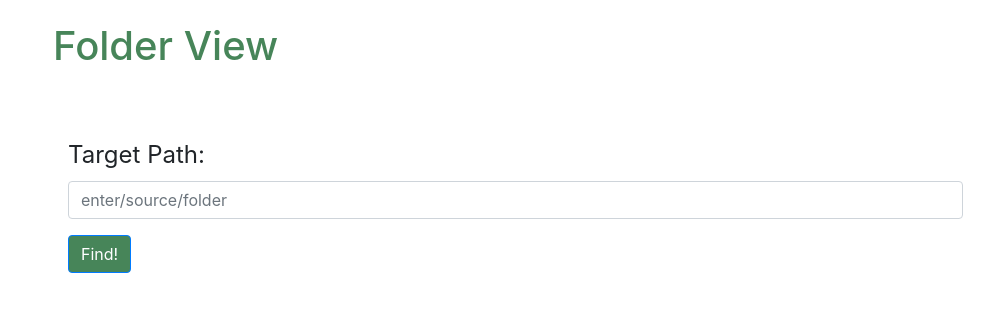
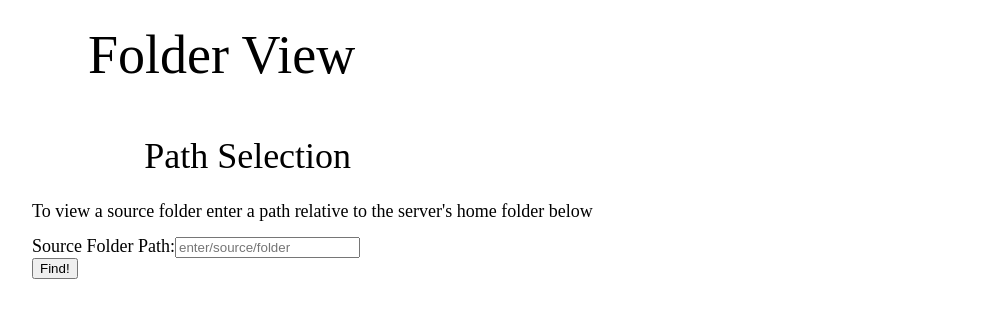
Before and after one commit to M-delRio/Directory-Explorer-Dashboard, a React (Create React App) app: page / in a window 1280 px wide. Shown: the top 318 px of the page, without its empty margins (32-1026 px from the left). Built offline with nearby package versions, Linux system fonts and the light colour scheme.

Commit message:
refactor CSS to plain html/css (no boostrap), finishing uplayout

```diff
--- a/public/index.html
+++ b/public/index.html
@@ -8,8 +8,8 @@
   <meta name="theme-color" content="#000000" />
   <meta name="description" content="Folder View Dashboard" />
   <!-- Bootstrap CDN -->
-  <link rel="stylesheet" href="https://stackpath.bootstrapcdn.com/bootstrap/4.4.1/css/bootstrap.min.css"
-    integrity="sha384-Vkoo8x4CGsO3+Hhxv8T/Q5PaXtkKtu6ug5TOeNV6gBiFeWPGFN9MuhOf23Q9Ifjh" crossorigin="anonymous" />
+  <!-- <link rel="stylesheet" href="https://stackpath.bootstrapcdn.com/bootstrap/4.4.1/css/bootstrap.min.css"
+    integrity="sha384-Vkoo8x4CGsO3+Hhxv8T/Q5PaXtkKtu6ug5TOeNV6gBiFeWPGFN9MuhOf23Q9Ifjh" crossorigin="anonymous" /> -->
   <!--
       manifest.json provides metadata used when your web app is installed on a
       user's mobile device or desktop. See https://developers.google.com/web/fundamentals/web-app-manifest/
--- a/src/components/dashboard/FileButton.jsx
+++ b/src/components/dashboard/FileButton.jsx
@@ -4,7 +4,7 @@
 
   return (
     <button
-      className="row expand-list-button"
+      className=""
       onClick={handleExpand}
     >
       {isExpanded ? "click to collapse file view" :
--- a/src/components/dashboard/FileList.jsx
+++ b/src/components/dashboard/FileList.jsx
@@ -3,7 +3,7 @@
 
 const FileList = ({ files }) => {
   return (
-    <table className="table table-hover">
+    <table id="files_table">
       <caption></caption>
       <tbody>
         <tr>
--- a/src/components/dashboard/FolderDataContainer.jsx
+++ b/src/components/dashboard/FolderDataContainer.jsx
@@ -19,10 +19,10 @@
   };
 
   return (
-    <div>
+    <section class="folder_data">
       {fileCount !== undefined &&
         <>
-          <h2 className="col-md-2" >Results</h2>
+          <h2>Results</h2>
           <section id="results-metadata-container">
             <p className="results-metadata">File Count: {fileCount}</p>
             <p className="results-metadata">Total File Size: {commaNumber(totalFileSize)} bytes</p>
@@ -50,7 +50,7 @@
             />}
         </>
       }
-    </ div >
+    </ section>
   );
 }
 
--- a/src/components/dashboard/QueryPathForm.jsx
+++ b/src/components/dashboard/QueryPathForm.jsx
@@ -40,15 +40,15 @@
   };
 
   return (
-    <div>
+    <section class="path_selection">
+      <h2>Path Selection</h2>
+      <p>To view a source folder enter a path relative to the server's home folder below</p>
       <form
-        className="form-horizontal"
+        className=""
         onSubmit={handleSubmit}>
-        <div className="form-group">
         <label
           htmlFor="sourceFolderInput"
-            className="col-sm-3 control-label">Target Path:</label>
-          <div className="col-sm-10">
+          className="">Source Folder Path:</label>
         <input
           id="sourceFolderInput"
           className="form-control"
@@ -57,17 +57,15 @@
           value={query}
           onChange={event => handleQuery(event)}
         />
-          </div>
-        </div>
         <div className="form-group">
-          <div className="col-sm-offset-2 col-sm-1">
+          <div className="">
             <button type="submit" className="new-path-button btn btn-primary">Find!</button>
           </div>
           {errorMessage &&
-            <p className="error-message col-sm-6">{errorMessage} </p>}
+            <p className="">{errorMessage} </p>}
         </div>
       </form >
-    </div >
+    </section >
   );
 }
 
--- a/src/stylesheets/index.css
+++ b/src/stylesheets/index.css
@@ -1,65 +1,121 @@
+/* http://meyerweb.com/eric/tools/css/reset/
+   v2.0 | 20110126
+   License: none (public domain)
+*/
+
+html, body, div, span, applet, object, iframe,
+h1, h2, h3, h4, h5, h6, p, blockquote, pre,
+a, abbr, acronym, address, big, cite, code,
+del, dfn, em, img, ins, kbd, q, s, samp,
+small, strike, strong, sub, sup, tt, var,
+b, u, i, center,
+dl, dt, dd, ol, ul, li,
+fieldset, form, label, legend,
+table, caption, tbody, tfoot, thead, tr, th, td,
+article, aside, canvas, details, embed,
+figure, figcaption, footer, header, hgroup,
+menu, nav, output, ruby, section, summary,
+time, mark, audio, video {
+	margin: 0;
+	padding: 0;
+	border: 0;
+	font-size: 100%;
+	font: inherit;
+  vertical-align: baseline;
+  box-sizing: border-box;
+}
+/* HTML5 display-role reset for older browsers */
+article, aside, details, figcaption, figure,
+footer, header, hgroup, menu, nav, section {
+	display: block;
+}
+body {
+	line-height: 1;
+}
+ol, ul {
+	list-style: none;
+}
+blockquote, q {
+	quotes: none;
+}
+blockquote:before, blockquote:after,
+q:before, q:after {
+	content: '';
+	content: none;
+}
+table {
+	border-collapse: collapse;
+	border-spacing: 0;
+}
+
+
+html {
+  display: flex;
+  font-size: 18px;
+}
+
+body {
+  padding-left: 5%;
+}
+
 h1 {
-  color: #478559;
-  margin-top: 2%;
-  margin-bottom: 6%;
+  font-size: 3em;
+  margin-left: 10%;
+  margin-top: 5%;
 }
 
 h2 {
-  color: #478559;
-  margin: 2% 0;
+  outline: solid, 4px, red;
+  font-size: 2em;
+  margin-left: 20%;
+  margin-bottom: 5%;
+  margin-top: 10%;
 }
 
-.error-message {
-  font-size: 1.5em;
-  margin-top: 2%;
-  color: #F08080;
+form {
+  margin-top: 3%;
 }
 
-.new-path-button {
-  background-color: #478559
+.path_selection {
+  margin-top: 5%
 }
 
-.form-control:focus {
-  border-color: #39a0ca;
-  box-shadow: inset 0 1px 1px rgba(0, 0, 0, 0.075), 0 0 8px #39a0ca;
+.folder_data {
+  margin-top: 5%;
+  display: flex;
+  flex-direction: column;
+
 }
 
-.expand-list-button {
-  font-size: 1.2em;
-  background-color: #478559;
-  margin-bottom: 2%;
-  margin-left: 2%;
+.folder_data p {
+  font-size: 1.3em;
 }
 
-.expand-list-button:hover {
-  background-color: #39a0ca;
+.folder_data button{
+  margin-right: 2%;
+  margin-bottom: 2%;
 }
 
-section #results-metadata-container {
-  border: 0.2em solid black;
+.folder_data button:nth-of-type(2){
+  margin-right: 2%;
+  margin-top: 2%;
+  margin-bottom: 2%;
 }
 
-.results-metadata-container {
-  margin-top: 6%;
+.folder_data button{
+  font-size: 1.2em;
+  max-width: 60%;
 }
 
-.results-metadata {
-  font-size: 1.5em;
-  margin-left: 2%;
+#results-metadata-container p {
+  margin-bottom: 2%;
 }
 
-.form-group label {
-  font-size: 1.5em;
+tr th {
+  font-size: 1.2em;
 }
 
-li:hover {
-  background: lightgrey;
-}
-
-/* Green Treeline: #478559
-
-Purple baseline: #161748
-
-Pink highlight: #f95d9b
-
-Bluewater lowlight: #39a0ca */
+/* #files_table {
+  font-size: 1.5em;
+  border-spacing: 20px;
+} */
```
Also changed, not shown: src/stylesheets/old.css (added). Lines whose indentation alone changed are shown as unchanged.
